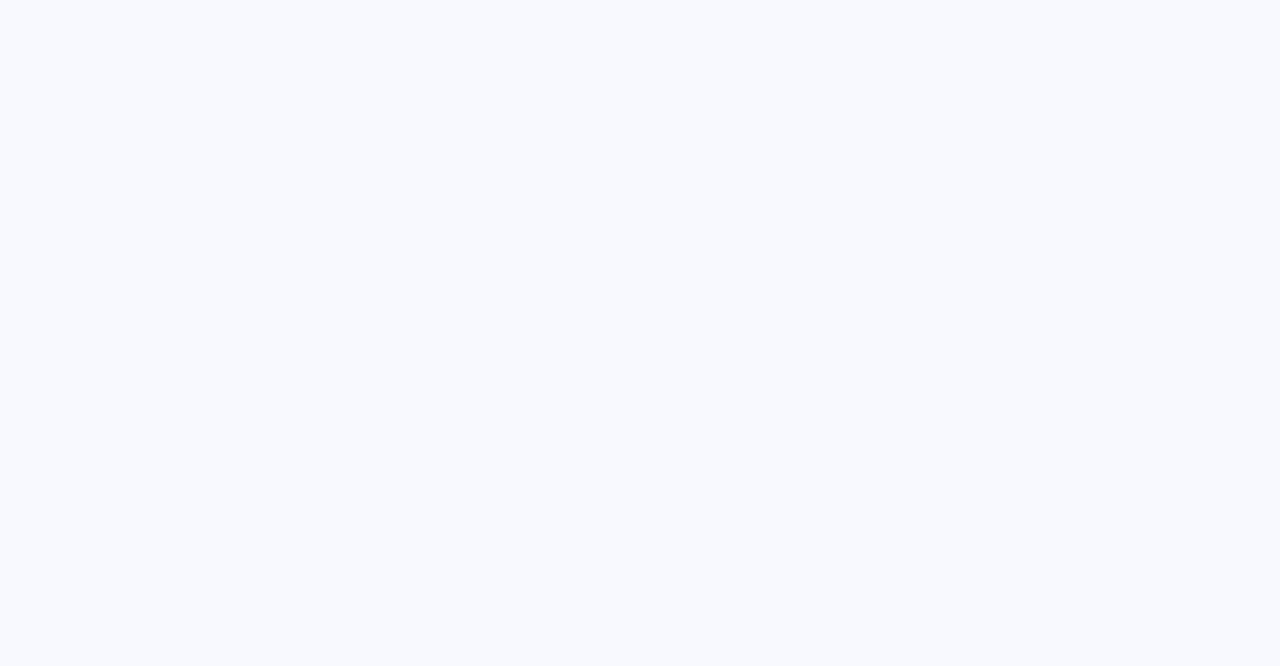
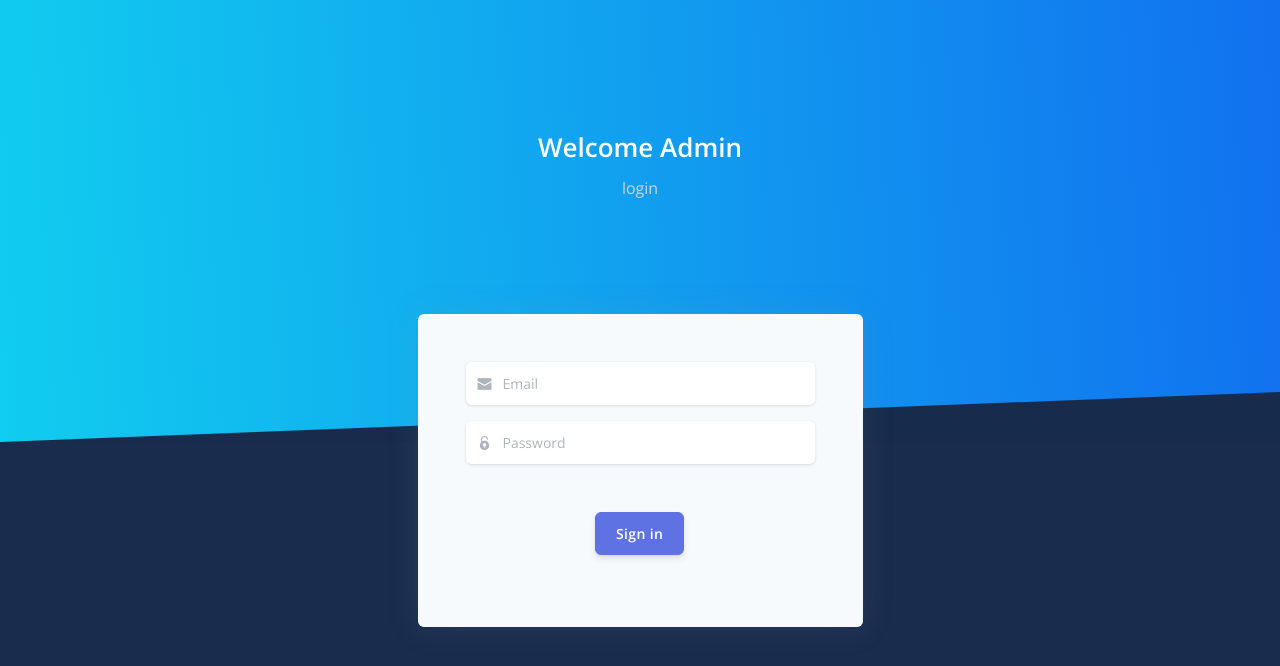
Before and after one commit to prime-infinity/favsadmin, a React (Create React App) app: page /login in a window 1280 px wide. Before the commit this address had no page. Shown: the top 666 px of the page. Built offline with nearby package versions, Linux system fonts and the light colour scheme.

Commit message:
done frist

```diff
--- a/package.json
+++ b/package.json
@@ -4,6 +4,7 @@
   "private": true,
   "dependencies": {
     "@fortawesome/fontawesome-free": "5.15.3",
+    "@reduxjs/toolkit": "^1.8.2",
     "@testing-library/jest-dom": "^5.16.4",
     "@testing-library/react": "^13.3.0",
     "@testing-library/user-event": "^13.5.0",
@@ -21,6 +22,7 @@
     "react-datetime": "3.0.4",
     "react-dom": "^18.1.0",
     "react-draft-wysiwyg": "^1.14.7",
+    "react-redux": "^8.0.2",
     "react-router-dom": "^6.3.0",
     "react-scripts": "5.0.1",
     "react-select": "^5.3.2",
--- a/src/App.js
+++ b/src/App.js
@@ -1,5 +1,6 @@
-import React from "react";
-import { useLocation, Outlet } from "react-router-dom";
+import React, { useEffect } from "react";
+import { useSelector } from "react-redux";
+import { useLocation, Outlet, useNavigate } from "react-router-dom";
 
 import AdminNavbar from "./components/AdminNavbar";
 import SideBar from "./components/SideBar";
@@ -7,6 +8,19 @@ import SideBar from "./components/SideBar";
 function App() {
   const mainContent = React.useRef(null);
   const location = useLocation();
+  let navigate = useNavigate();
+  const authState = useSelector((state) => state.auth.auth);
+
+  useEffect(() => {
+    console.log(authState);
+    if (authState === false) {
+      navigate(`/login`);
+    }
+    if (authState === true) {
+      navigate(`/`);
+    }
+    // eslint-disable-next-line
+  }, [authState]);
 
   React.useEffect(() => {
     document.documentElement.scrollTop = 0;
--- /dev/null
+++ b/src/components/AuthNavbar.jsx
@@ -0,0 +1,31 @@
+// reactstrap components
+import { UncontrolledCollapse, Navbar, Container, Row, Col } from "reactstrap";
+
+const AuthNavbar = () => {
+  return (
+    <>
+      <Navbar className="navbar-top navbar-horizontal navbar-dark" expand="md">
+        <Container className="px-4">
+          <button className="navbar-toggler" id="navbar-collapse-main">
+            <span className="navbar-toggler-icon" />
+          </button>
+          <UncontrolledCollapse navbar toggler="#navbar-collapse-main">
+            <div className="navbar-collapse-header d-md-none">
+              <Row>
+                <Col className="collapse-brand" xs="6"></Col>
+                <Col className="collapse-close" xs="6">
+                  <button className="navbar-toggler" id="navbar-collapse-main">
+                    <span />
+                    <span />
+                  </button>
+                </Col>
+              </Row>
+            </div>
+          </UncontrolledCollapse>
+        </Container>
+      </Navbar>
+    </>
+  );
+};
+
+export default AuthNavbar;
--- /dev/null
+++ b/src/components/Login.jsx
@@ -0,0 +1,154 @@
+import React, { useEffect } from "react";
+import { useDispatch, useSelector } from "react-redux";
+import { useNavigate } from "react-router-dom";
+
+import {
+  Button,
+  Card,
+  CardBody,
+  FormGroup,
+  Form,
+  Input,
+  InputGroupAddon,
+  InputGroupText,
+  InputGroup,
+  Row,
+  Col,
+  Container,
+} from "reactstrap";
+import { setAuth } from "../redux/slices/authSlice";
+import AuthNavbar from "./AuthNavbar";
+
+const Login = () => {
+  const mainContent = React.useRef(null);
+  const authState = useSelector((state) => state.auth.auth);
+
+  const dispatch = useDispatch();
+  let navigate = useNavigate();
+
+  useEffect(() => {
+    console.log(authState);
+    if (authState === false) {
+      navigate(`/login`);
+    }
+    if (authState === true) {
+      navigate(`/`);
+    }
+    // eslint-disable-next-line
+  }, [authState]);
+
+  const signIn = () => {
+    dispatch(setAuth(true));
+  };
+
+  return (
+    <>
+      <div className="main-content cover-rest-login" ref={mainContent}>
+        <AuthNavbar />
+        <div className="header bg-gradient-info py-7 py-lg-8">
+          <Container>
+            <div className="header-body text-center mb-7">
+              <Row className="justify-content-center">
+                <Col lg="5" md="6">
+                  <h1 className="text-white">Welcome Admin</h1>
+                  <p className="text-lead text-light">login</p>
+                </Col>
+              </Row>
+            </div>
+          </Container>
+          <div className="separator separator-bottom separator-skew zindex-100">
+            <svg
+              xmlns="http://www.w3.org/2000/svg"
+              preserveAspectRatio="none"
+              version="1.1"
+              viewBox="0 0 2560 100"
+              x="0"
+              y="0"
+            >
+              <polygon
+                className="fill-default"
+                points="2560 0 2560 100 0 100"
+              />
+            </svg>
+          </div>
+        </div>
+        <Container className="mt--8 pb-5">
+          <Row className="justify-content-center">
+            <Col lg="5" md="7">
+              <Card className="bg-secondary shadow border-0">
+                <CardBody className="px-lg-5 py-lg-5">
+                  <Form role="form">
+                    <FormGroup className="mb-3">
+                      <InputGroup className="input-group-alternative">
+                        <InputGroupAddon addonType="prepend">
+                          <InputGroupText>
+                            <i className="ni ni-email-83" />
+                          </InputGroupText>
+                        </InputGroupAddon>
+                        <Input
+                          placeholder="Email"
+                          type="email"
+                          autoComplete="new-email"
+                        />
+                      </InputGroup>
+                    </FormGroup>
+                    <FormGroup>
+                      <InputGroup className="input-group-alternative">
+                        <InputGroupAddon addonType="prepend">
+                          <InputGroupText>
+                            <i className="ni ni-lock-circle-open" />
+                          </InputGroupText>
+                        </InputGroupAddon>
+                        <Input
+                          placeholder="Password"
+                          type="password"
+                          autoComplete="new-password"
+                        />
+                      </InputGroup>
+                    </FormGroup>
+                    {/*<div className="custom-control custom-control-alternative custom-checkbox">
+                      <input
+                        className="custom-control-input"
+                        id=" customCheckLogin"
+                        type="checkbox"
+                      />
+                      <label
+                        className="custom-control-label"
+                        htmlFor=" customCheckLogin"
+                      >
+                        <span className="text-muted">Remember me</span>
+                      </label>
+  </div>*/}
+                    <div className="text-center">
+                      <Button
+                        onClick={signIn}
+                        className="my-4"
+                        color="primary"
+                        type="button"
+                      >
+                        Sign in
+                      </Button>
+                    </div>
+                  </Form>
+                </CardBody>
+              </Card>
+              <Row className="mt-3">
+                {/*<Col xs="6">
+            <a
+              className="text-light"
+              href="#pablo"
+              onClick={(e) => e.preventDefault()}
+            >
+              <small>Forgot password?</small>
+            </a>
+  </Col>*/}
+              </Row>
+            </Col>
+          </Row>
+        </Container>
+      </div>
+    </>
+  );
+};
+
+export default Login;
--- a/src/index.css
+++ b/src/index.css
@@ -39,3 +39,7 @@
   background-color: white;
   z-index: 3;
 }
+.cover-rest-login{
+  min-height: 100vh;
+  background-color: #192c4e;
+}
--- a/src/index.js
+++ b/src/index.js
@@ -10,13 +10,17 @@ import UserProfile from "./components/index/UserProfile";
 import Products from "./components/index/Products";
 import StaticPages from "./components/index/StaticPages";
 import Categories from "./components/index/Categories";
+import store from "./redux/store";
+import { Provider } from "react-redux";
 
 import "./assets/plugins/nucleo/css/nucleo.css";
 import "@fortawesome/fontawesome-free/css/all.min.css";
 import "./assets/scss/argon-dashboard-react.scss";
+import Login from "./components/Login";
 
 const root = ReactDOM.createRoot(document.getElementById("root"));
 root.render(
+  <Provider store={store}>
     <BrowserRouter>
       <Routes>
         <Route path="/" element={<App />}>
@@ -27,8 +31,10 @@ root.render(
           <Route path="static" element={<StaticPages />} />
           <Route path="categories" element={<Categories />} />
         </Route>
+        <Route path="/login" element={<Login />} />
       </Routes>
     </BrowserRouter>
+  </Provider>
 );
 
 // If you want to start measuring performance in your app, pass a function
--- /dev/null
+++ b/src/redux/slices/authSlice.js
@@ -0,0 +1,17 @@
+import { createSlice } from "@reduxjs/toolkit";
+
+export const authSlice = createSlice({
+  name: "auth",
+  initialState: {
+    auth: false,
+  },
+  reducers: {
+    setAuth: (state, action) => {
+      state.auth = action.payload;
+    },
+  },
+});
+
+export const { setAuth } = authSlice.actions;
+
+export default authSlice.reducer;
--- /dev/null
+++ b/src/redux/store.js
@@ -0,0 +1,10 @@
+import { configureStore } from "@reduxjs/toolkit";
+import authReducer from "./slices/authSlice";
+
+const store = configureStore({
+  reducer: {
+    auth: authReducer,
+  },
+});
+
+export default store;
```
Also changed, not shown: 1 other file (tests, documents, lock files or other folders). Lines whose indentation alone changed are shown as unchanged.
